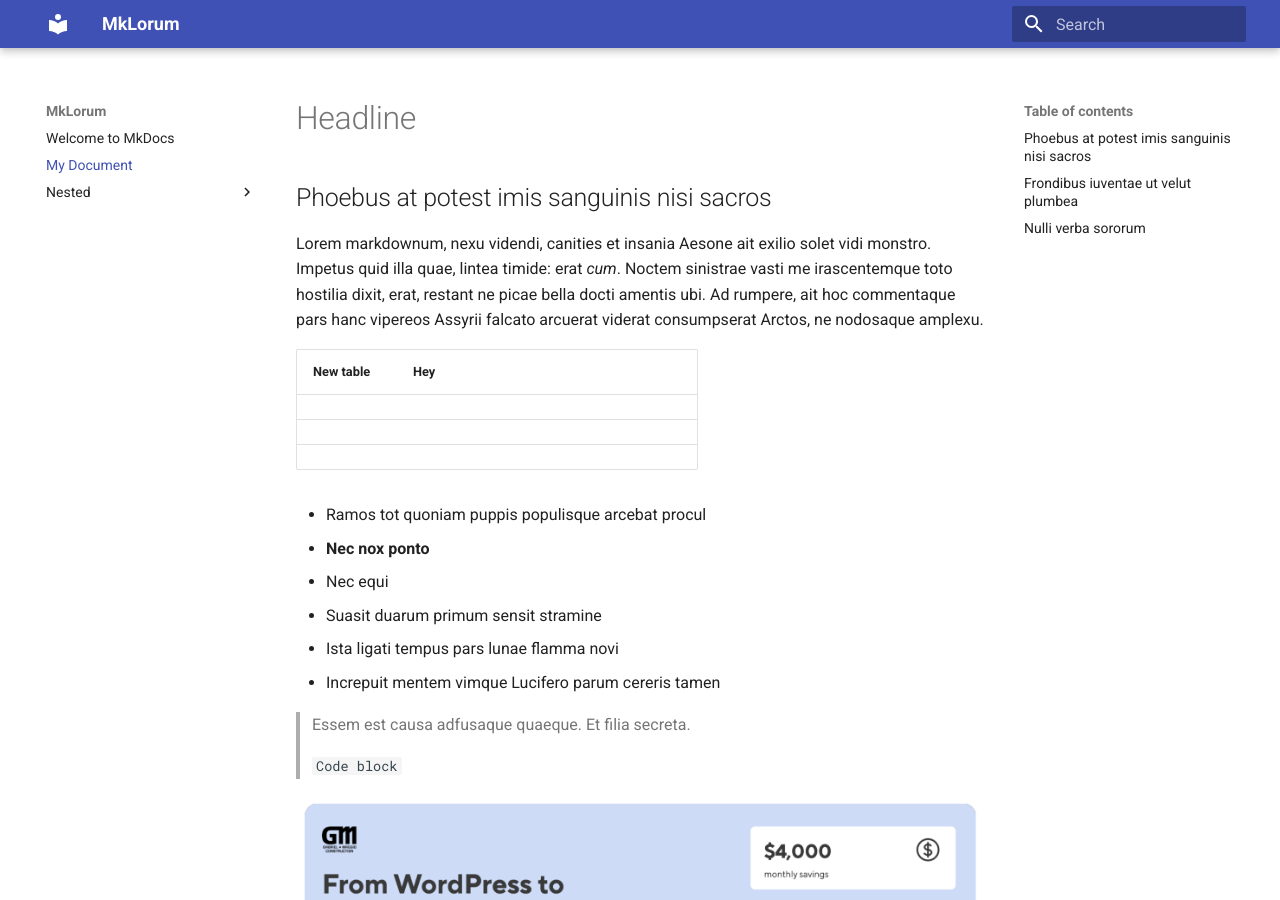
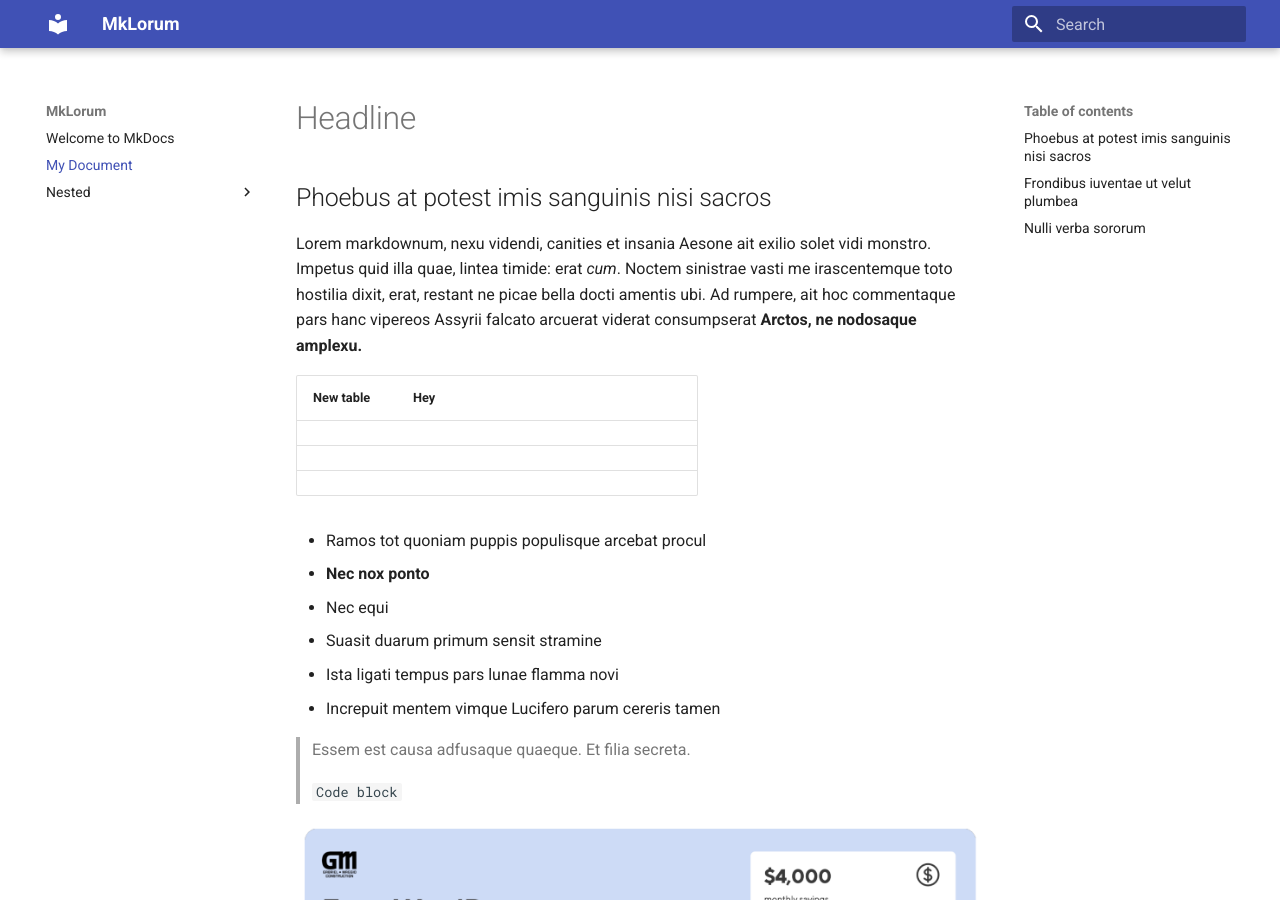
Before and after one commit to cpw10/mkdocsdemo, an MkDocs documentation site: the page built from docs/about.md, in a window 1280 px wide and 900 px high. Built offline with MkDocs 1.6.1 and Material for MkDocs 9.7.7, drawn with Linux system fonts in a browser that asks for light colours.

Commit message:
Updated 1 file via CloudCannon.

```diff
--- a/docs/about.md
+++ b/docs/about.md
@@ -11,7 +11,7 @@ some_url: https://example.com
 
 ## Phoebus at potest imis sanguinis nisi sacros
 
-Lorem markdownum, nexu videndi, canities et insania Aesone ait exilio solet vidi monstro. Impetus quid illa quae, lintea timide: erat *cum*. Noctem sinistrae vasti me irascentemque toto hostilia dixit, erat, restant ne picae bella docti amentis ubi. Ad rumpere, ait hoc commentaque pars hanc vipereos Assyrii falcato arcuerat viderat consumpserat Arctos, ne nodosaque amplexu.
+Lorem markdownum, nexu videndi, canities et insania Aesone ait exilio solet vidi monstro. Impetus quid illa quae, lintea timide: erat *cum*. Noctem sinistrae vasti me irascentemque toto hostilia dixit, erat, restant ne picae bella docti amentis ubi. Ad rumpere, ait hoc commentaque pars hanc vipereos Assyrii falcato arcuerat viderat consumpserat **Arctos, ne nodosaque amplexu.**
 
 <table><thead><tr><th><p>New table</p></th><th><p>Hey</p></th><th><p></p></th><th><p></p></th></tr></thead><tbody><tr><td><p></p></td><td><p></p></td><td><p></p></td><td><p></p></td></tr><tr><td><p></p></td><td><p></p></td><td><p></p></td><td><p></p></td></tr><tr><td><p></p></td><td><p></p></td><td><p></p></td><td><p></p></td></tr></tbody></table>
 
```
